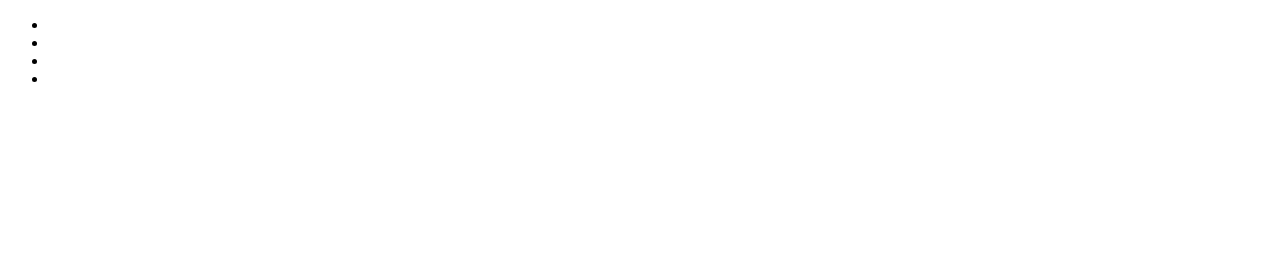
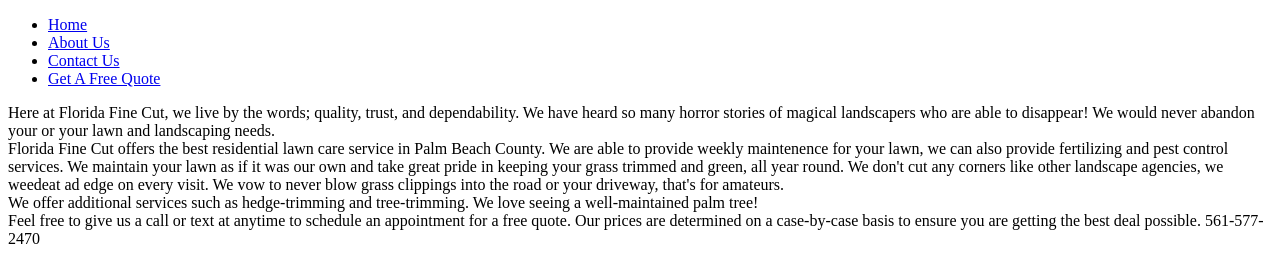
Before and after one commit to kwerty123/Project01, a plain HTML site: page index.html in a window 1280 px wide. Drawn offline with Linux system fonts and the light colour scheme.

Commit message:
added paragraph text

```diff
--- a/index.html
+++ b/index.html
@@ -5,13 +5,37 @@
         <link href="style.css" rel="stylesheet" type="text/css"/>
     </head>
     <body>
-        <ul>
-            <li><a href="home.html"></a></li>
-            <li><a href="about-us.html"></a></li>
-            <li><a href="contact-us.html"></a></li>
-            <li><a href="get-a-free-quote.html"></a></li>
-        </ul>
+      <ul>
+        <li><a href="home.html">Home</a></li>
+        <li><a href="about-us.html">About Us</a></li>
+        <li><a href="contact-us.html">Contact Us</a></li>
+        <li><a href="get-a-free-quote.html">Get A Free Quote</a></li>
+      </ul>
 
-        <script src="script.js"</script>
+      <p>Here at Florida Fine Cut, we live by the words; quality, trust, and dependability.
+        We have heard so many horror stories of magical landscapers who are able to disappear!
+        We would never abandon your or your lawn and landscaping needs. <br>
+        Florida Fine Cut offers the best residential lawn care service in Palm Beach County.
+        We are able to provide weekly maintenence for your lawn, we can also provide fertilizing
+        and pest control services. We maintain your lawn as if it was our own and take great
+        pride in keeping your grass trimmed and green, all year round. We don't cut any corners
+        like other landscape agencies, we weedeat ad edge on every visit. We vow to never blow
+        grass clippings into the road or your driveway, that's for amateurs. <br>
+        We offer additional services such as hedge-trimming and tree-trimming. We
+        love seeing a well-maintained palm tree! <br>
+        Feel free to give us a call or text at anytime to schedule an appointment for a free
+        quote. Our prices are determined on a case-by-case basis to ensure you are getting the
+        best deal possible. 561-577-2470 </p>
+
+
+
+      <video></video>
+
+      <div class="row">
+        <div class="column"></div>
+        <div class="column"></div>
+      </div>
+
+      <script src="script.js"</script>
     </body>
 </html>
```
